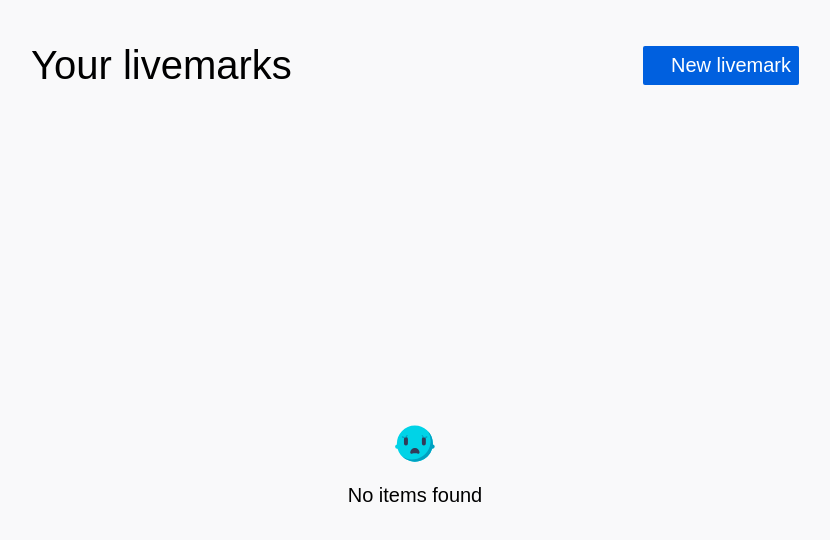
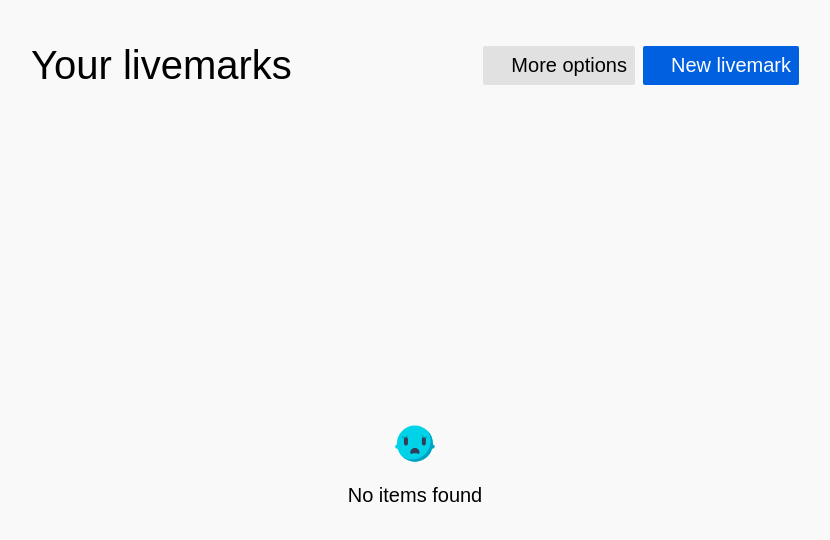
Before and after one commit to nt1m/livemarks, a browser extension: page pages/settings/settings.html in a window 1280 px wide. Shown: the whole page, without its empty margins (225-1055 px from the left). Drawn offline with Linux system fonts and the light colour scheme.

Commit message:
Close settings dialog on change

```diff
--- a/pages/settings/settings.html
+++ b/pages/settings/settings.html
@@ -9,7 +9,7 @@
   <main>
     <div class="toolbar flex">
       <h1 class="grow">Your livemarks</h1>
-      <button class="icon settings float-right" id="settings-toggle" title="Settings"></button>
+      <button class="icon settings float-right" id="settings-toggle" title="Settings">More options</button>
       <button class="icon new icon-white primary float-right" id="add">New livemark</button>
     </div>
     <div class="empty-notice grow" id="feeds"></div>
--- a/pages/settings/settings.js
+++ b/pages/settings/settings.js
@@ -102,6 +102,7 @@ function initDialogs() {
 }
 
 async function loadFeeds() {
+  toggleDialog("settings-dialog", false);
   toggleDialog("edit-livemark-dialog", false);
   const allFeeds = await LivemarkStore.getAll();
   document.getElementById("feeds").textContent = "";
```
